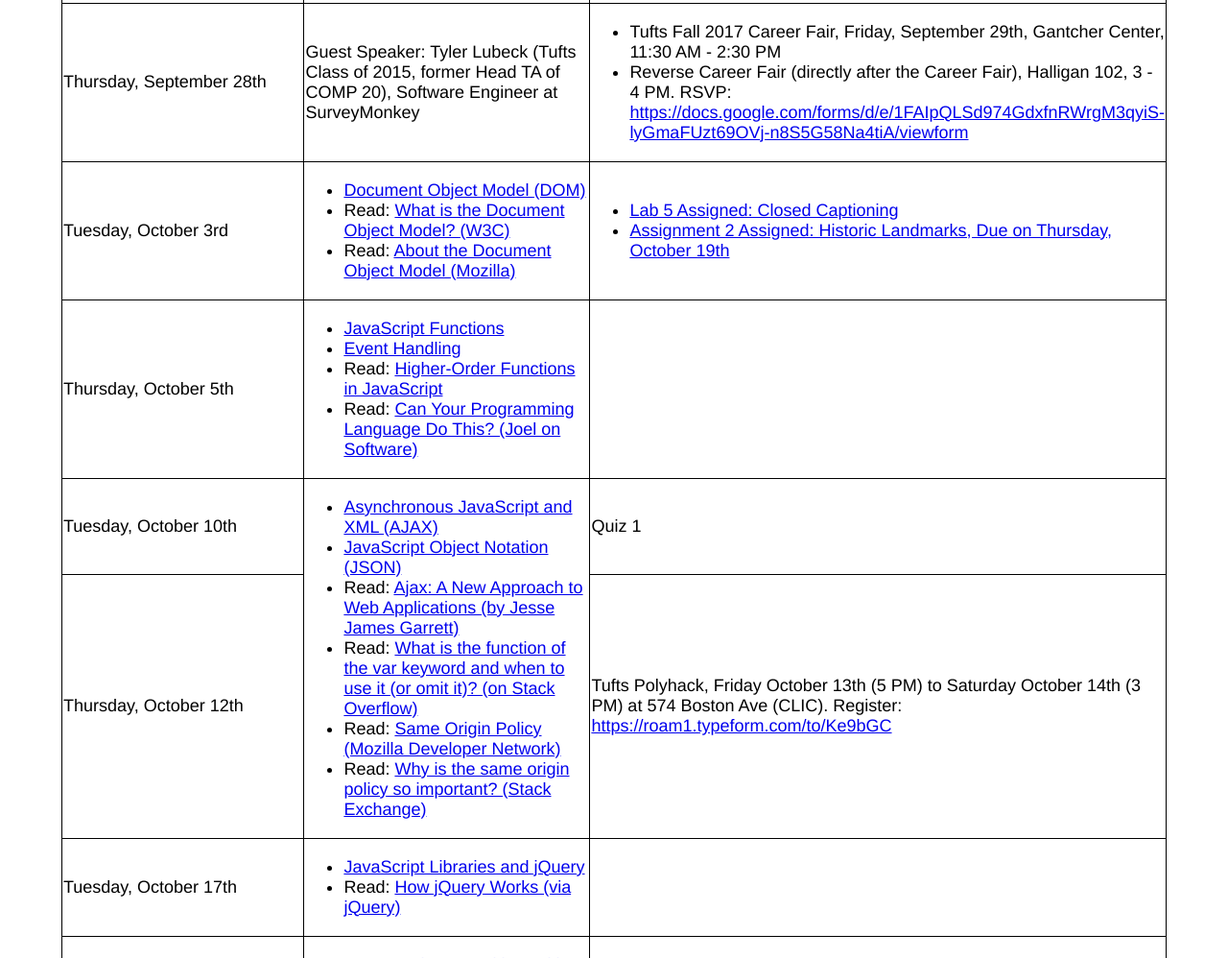
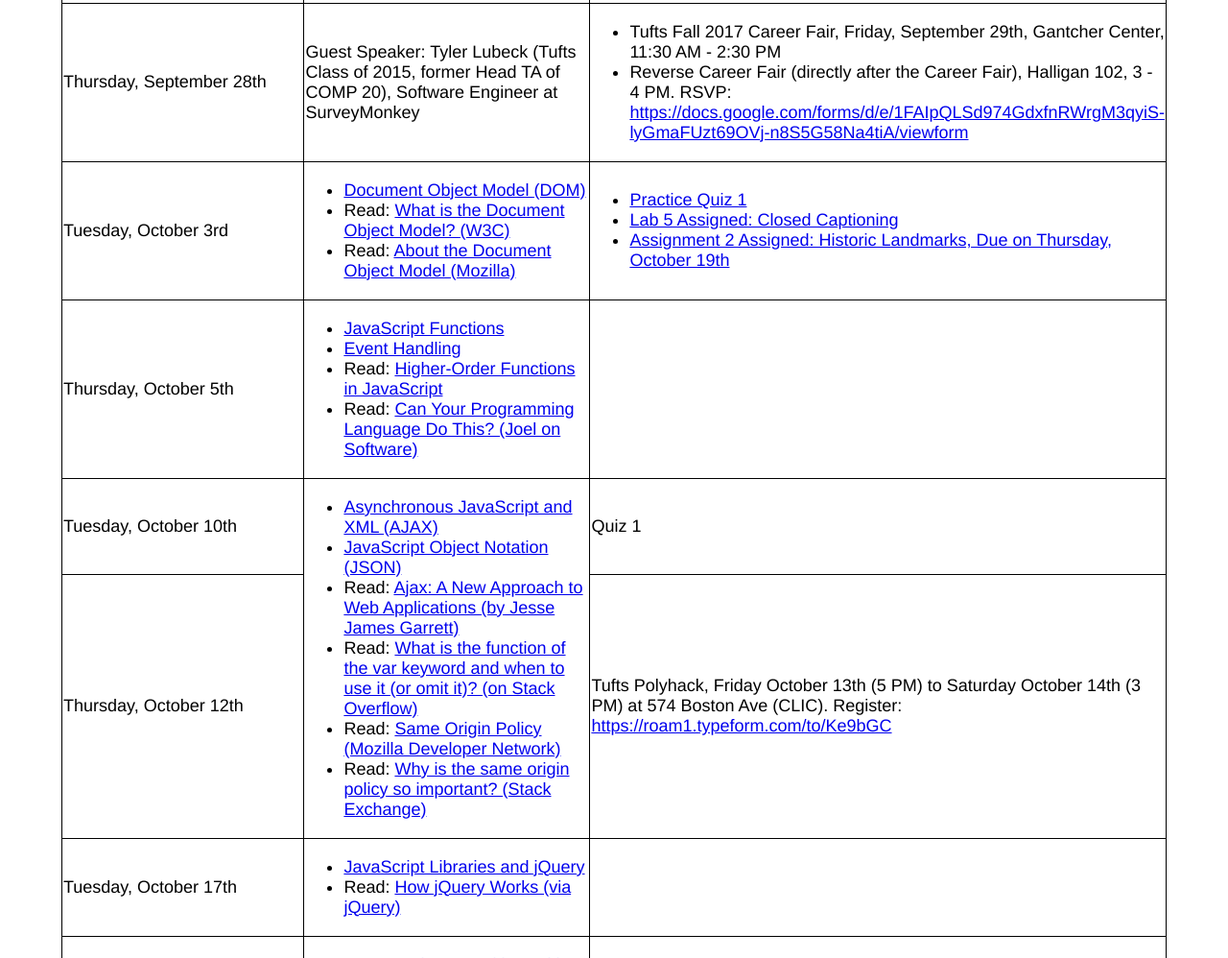
Before and after one commit to zmunro/WebProgramming, a plain HTML site: page index.html in a window 1280 px wide. Shown: the part 3248-4246 px from the top of the page at 96% size. Drawn offline with Linux system fonts and the light colour scheme.

Commit message:
Posted practice quiz 1

```diff
--- a/index.html
+++ b/index.html
@@ -204,6 +204,7 @@
 </td>
 <td>
 	<ul>
+		<li><a href="assignments/q1_practice.pdf">Practice Quiz 1</a></li>
 		<li><a href="assignments/lab-dom.html">Lab 5 Assigned: Closed Captioning</a></li>
 		<li><a href="assignments/a2.html">Assignment 2 Assigned: Historic Landmarks, Due on Thursday, October 19th</a></li>
 	</ul>
```
Also changed, not shown: 1 other file.
